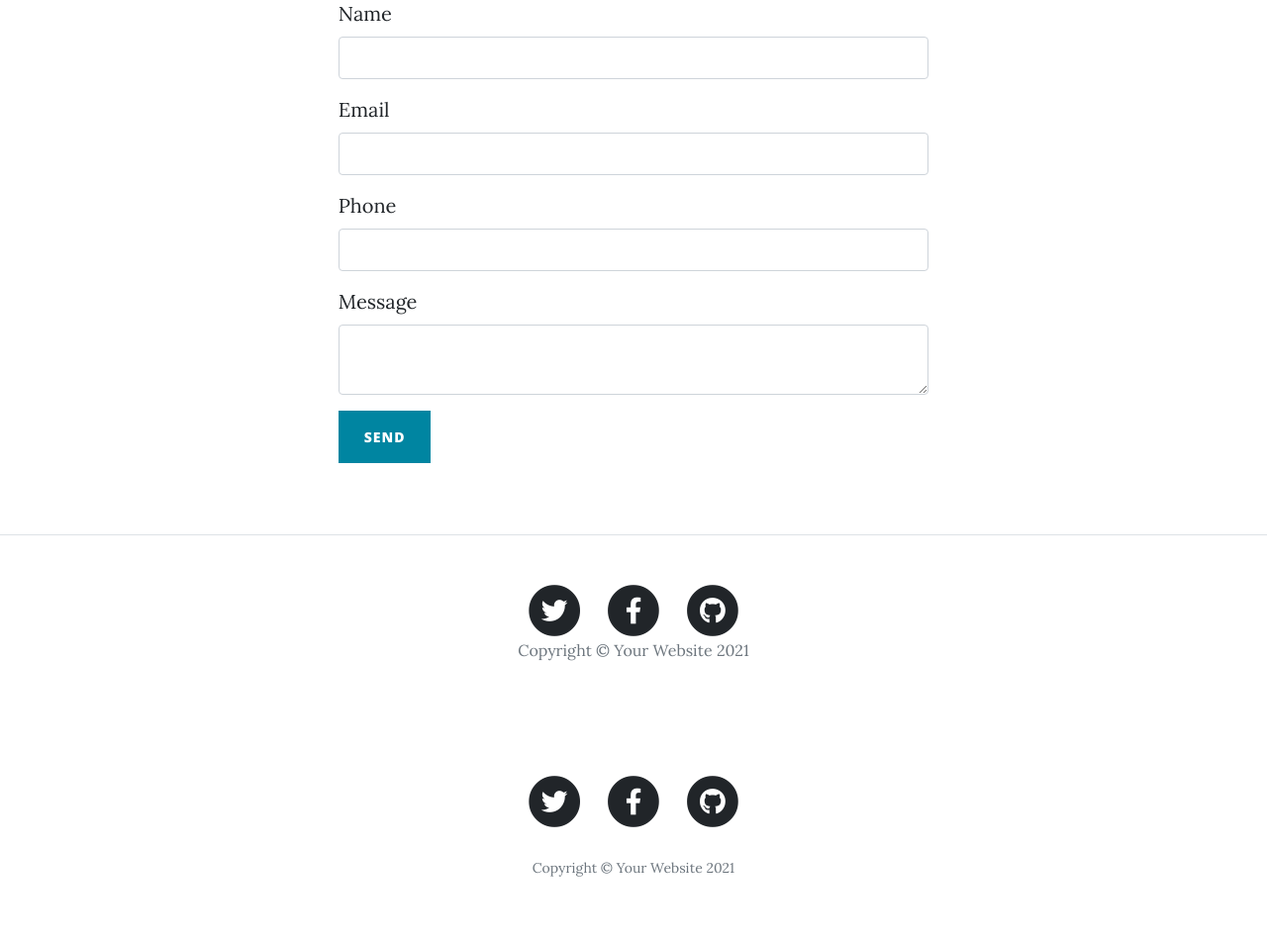
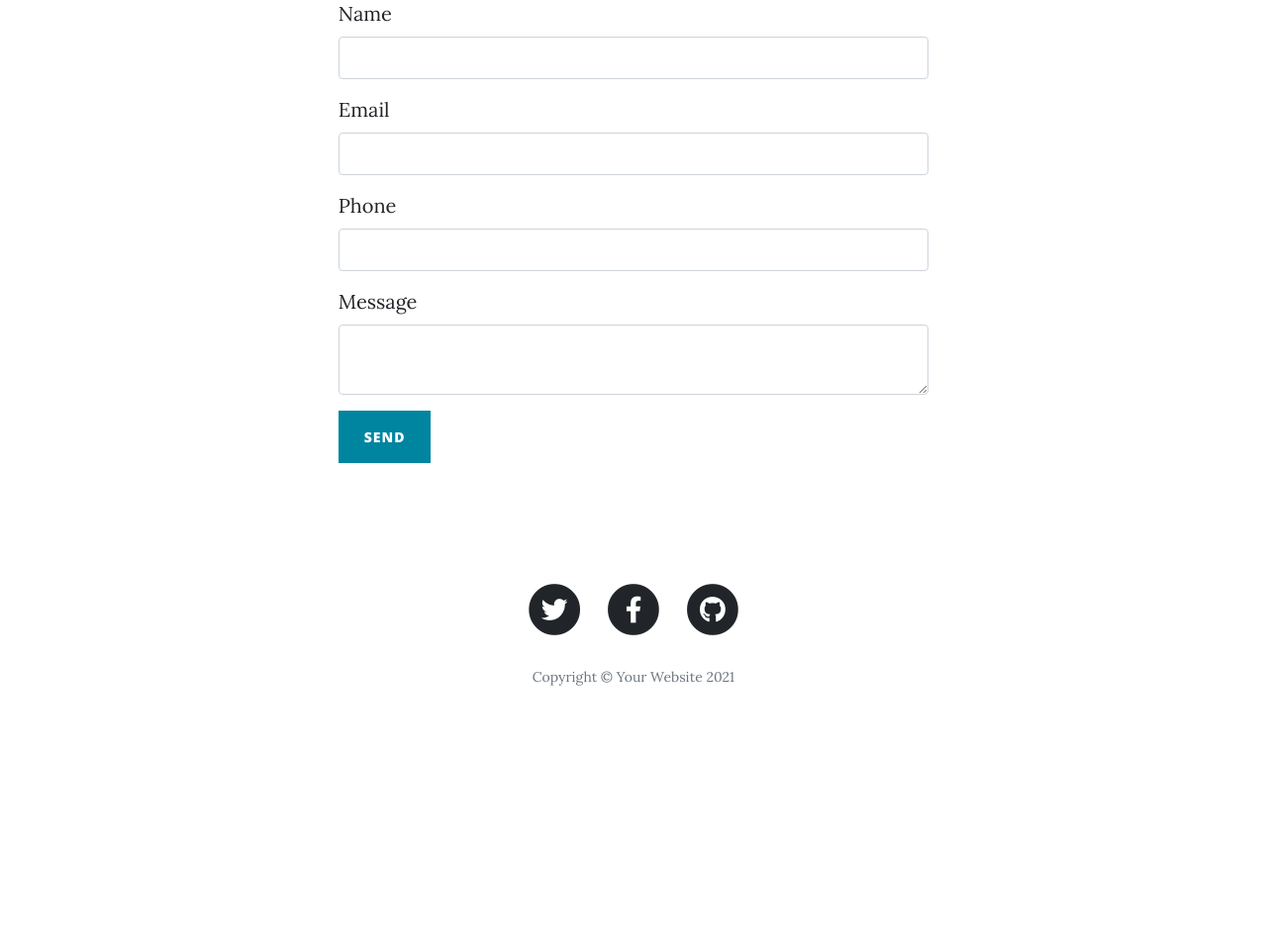
Before and after one commit to DmitryBaev/my-blog, a Flask app: page /contact in a window 1280 px wide. Shown: the part 721-1674 px from the top of the page at 99% size. After the commit the page ends 1414 px from the top, so only its background shows below. Run offline with Flask 2, Linux system fonts and the light colour scheme; some libraries are stand-ins or nearby versions.

Commit message:
contact footer fix

```diff
--- a/templates/contact.html
+++ b/templates/contact.html
@@ -39,41 +39,7 @@
             </div>
         </main>
         <!-- Footer-->
-        <footer class="border-top">
-            <div class="container px-4 px-lg-5">
-                <div class="row gx-4 gx-lg-5 justify-content-center">
-                    <div class="col-md-10 col-lg-8 col-xl-7">
-                        <ul class="list-inline text-center">
-                            <li class="list-inline-item">
-                                <a href="#!">
-                                    <span class="fa-stack fa-lg">
-                                        <i class="fas fa-circle fa-stack-2x"></i>
-                                        <i class="fab fa-twitter fa-stack-1x fa-inverse"></i>
-                                    </span>
-                                </a>
-                            </li>
-                            <li class="list-inline-item">
-                                <a href="#!">
-                                    <span class="fa-stack fa-lg">
-                                        <i class="fas fa-circle fa-stack-2x"></i>
-                                        <i class="fab fa-facebook-f fa-stack-1x fa-inverse"></i>
-                                    </span>
-                                </a>
-                            </li>
-                            <li class="list-inline-item">
-                                <a href="#!">
-                                    <span class="fa-stack fa-lg">
-                                        <i class="fas fa-circle fa-stack-2x"></i>
-                                        <i class="fab fa-github fa-stack-1x fa-inverse"></i>
-                                    </span>
-                                </a>
-                            </li>
-                        </ul>
-                        <div class="small text-center text-muted fst-italic">Copyright &copy; Your Website 2021</div>
-                    </div>
-                </div>
-            </div>
-        </footer>
+
         <!-- Bootstrap core JS-->
         <script src="https://cdn.jsdelivr.net/npm/bootstrap@5.1.3/dist/js/bootstrap.bundle.min.js"></script>
         <!-- Core theme JS-->
```
